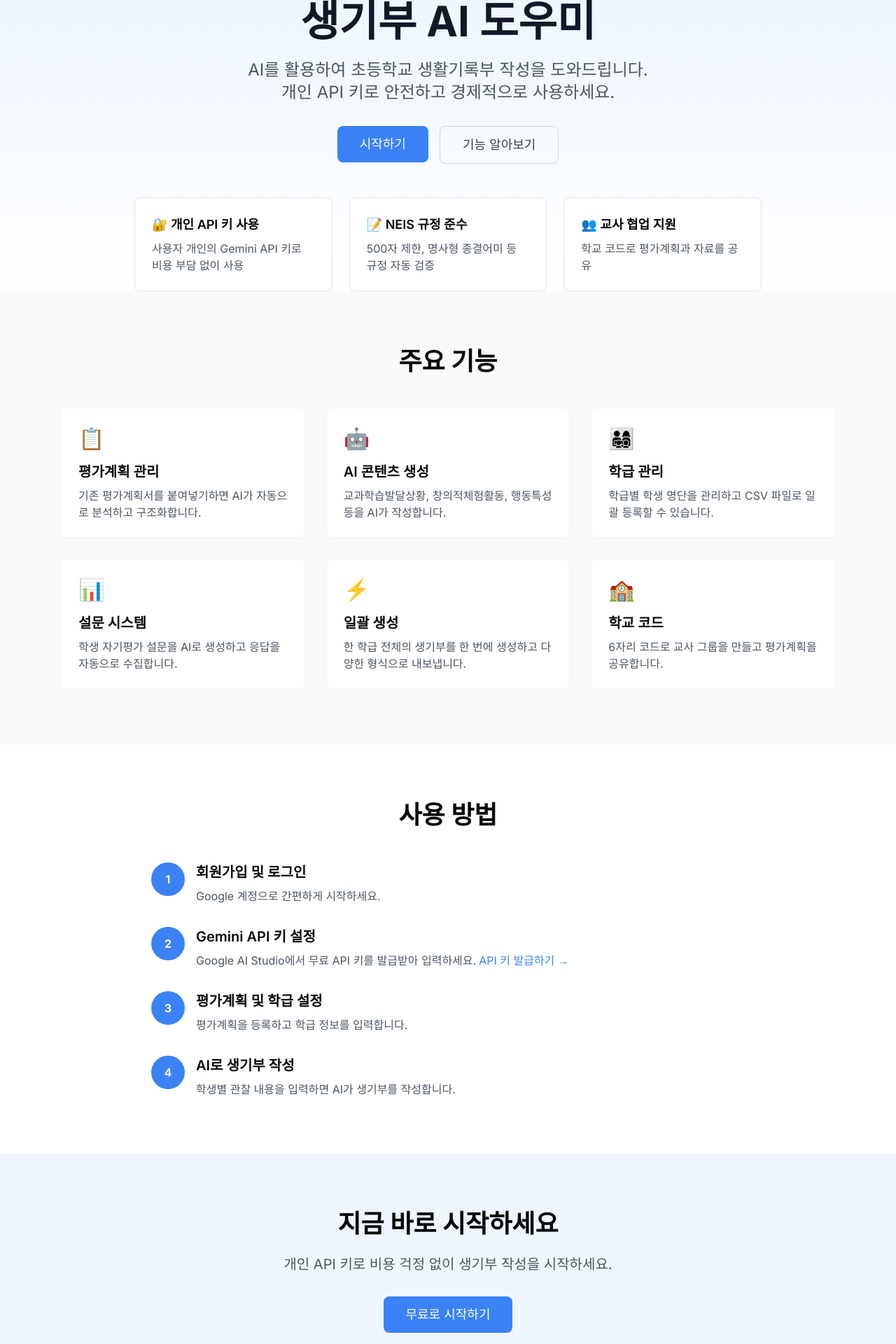
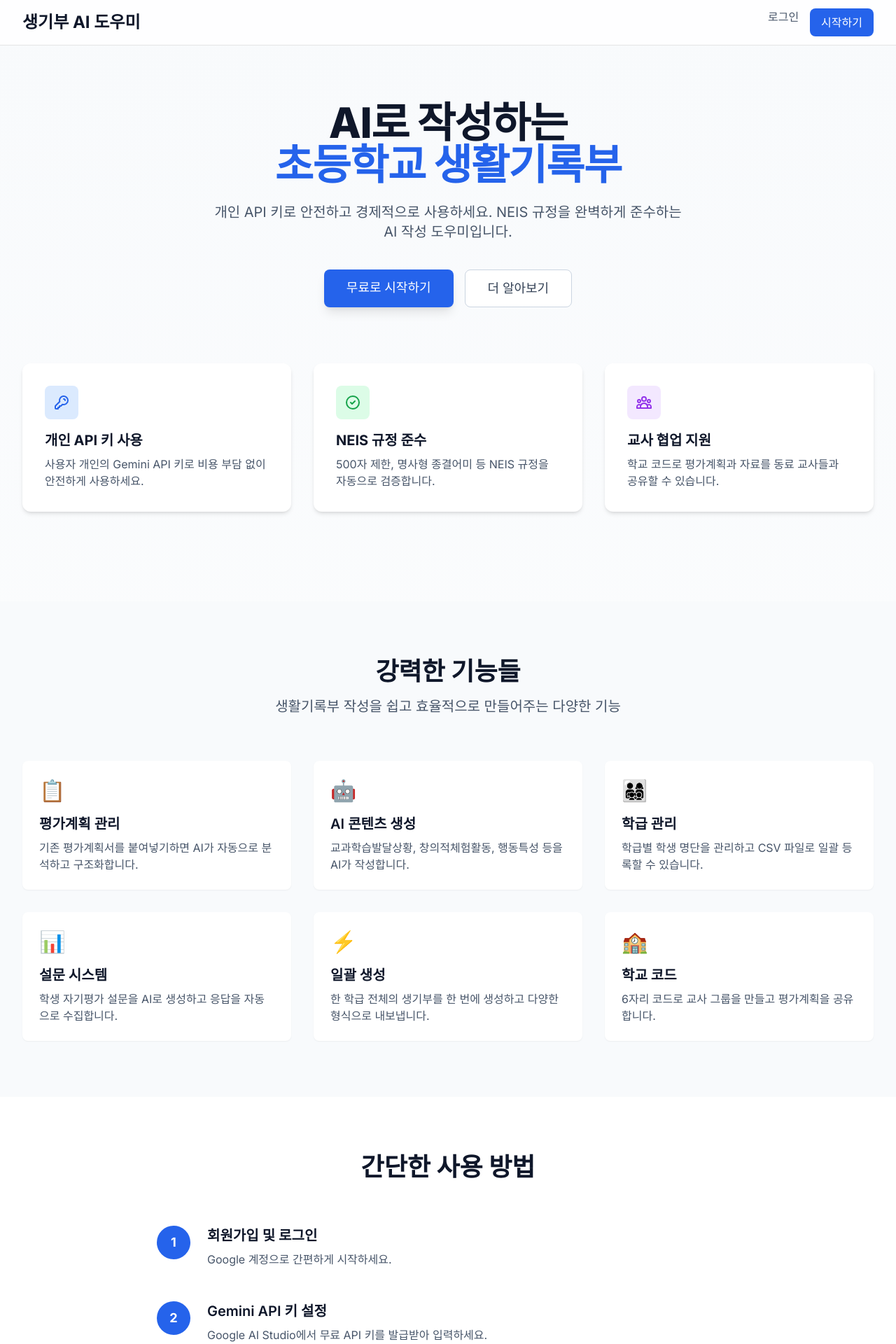
Before and after one commit to reallygood83/planetweb, a Next.js app: page / in a window 1280 px wide. Shown: the top 1920 px of the page at 70% size. Built offline with nearby package versions, Linux system fonts and the light colour scheme; no server answers.

Commit message:
Redesign landing page with improved UI/UX and modern styling

```diff
--- a/app/page.tsx
+++ b/app/page.tsx
@@ -2,49 +2,83 @@ import Link from 'next/link'
 
 export default function Home() {
   return (
-    <main className="flex min-h-screen flex-col">
-      {/* Hero Section */}
-      <section className="flex-1 flex items-center justify-center bg-gradient-to-b from-blue-50 to-white px-6">
-        <div className="max-w-6xl mx-auto text-center">
-          <h1 className="text-5xl md:text-6xl font-bold text-gray-900 mb-6">
-            생기부 AI 도우미
-          </h1>
-          <p className="text-xl md:text-2xl text-gray-600 mb-8 max-w-3xl mx-auto">
-            AI를 활용하여 초등학교 생활기록부 작성을 도와드립니다.
-            <br />
-            개인 API 키로 안전하고 경제적으로 사용하세요.
-          </p>
-          <div className="flex gap-4 justify-center mb-12">
-            <Link href="/auth/login">
-              <button className="bg-blue-500 text-white text-lg px-8 py-3 rounded-lg hover:bg-blue-600 transition">
+    <div className="min-h-screen bg-gradient-to-b from-slate-50 to-white">
+      {/* Navigation */}
+      <nav className="border-b bg-white/80 backdrop-blur-sm sticky top-0 z-50">
+        <div className="max-w-7xl mx-auto px-4 sm:px-6 lg:px-8">
+          <div className="flex justify-between items-center h-16">
+            <div className="flex-shrink-0">
+              <h1 className="text-2xl font-bold text-slate-900">생기부 AI 도우미</h1>
+            </div>
+            <div className="flex gap-4">
+              <Link href="/auth/login" className="text-slate-600 hover:text-slate-900 font-medium">
+                로그인
+              </Link>
+              <Link href="/auth/register" className="bg-blue-600 text-white px-4 py-2 rounded-lg hover:bg-blue-700 transition-colors font-medium">
                 시작하기
-              </button>
-            </Link>
-            <Link href="#features">
-              <button className="border border-gray-300 text-gray-700 text-lg px-8 py-3 rounded-lg hover:bg-gray-50 transition">
-                기능 알아보기
-              </button>
               </Link>
             </div>
+          </div>
+        </div>
+      </nav>
 
-          {/* Key Features Summary */}
-          <div className="grid md:grid-cols-3 gap-6 text-left max-w-4xl mx-auto">
-            <div className="bg-white p-6 rounded-lg shadow-sm border">
-              <h3 className="font-semibold text-lg mb-2">🔐 개인 API 키 사용</h3>
-              <p className="text-gray-600">
-                사용자 개인의 Gemini API 키로 비용 부담 없이 사용
+      {/* Hero Section */}
+      <section className="pt-20 pb-32 px-4 sm:px-6 lg:px-8">
+        <div className="max-w-7xl mx-auto">
+          <div className="text-center">
+            <h1 className="text-4xl sm:text-5xl md:text-6xl font-extrabold text-slate-900 tracking-tight">
+              AI로 작성하는
+              <span className="block text-blue-600">초등학교 생활기록부</span>
+            </h1>
+            <p className="mt-6 max-w-2xl mx-auto text-xl text-slate-600">
+              개인 API 키로 안전하고 경제적으로 사용하세요.
+              NEIS 규정을 완벽하게 준수하는 AI 작성 도우미입니다.
+            </p>
+            <div className="mt-10 flex gap-4 justify-center">
+              <Link href="/auth/register" className="bg-blue-600 text-white text-lg px-8 py-3 rounded-lg hover:bg-blue-700 transition-colors font-medium shadow-lg hover:shadow-xl">
+                무료로 시작하기
+              </Link>
+              <Link href="#features" className="bg-white text-slate-700 text-lg px-8 py-3 rounded-lg hover:bg-slate-50 transition-colors font-medium border border-slate-300">
+                더 알아보기
+              </Link>
+            </div>
+          </div>
+
+          {/* Feature Cards */}
+          <div className="mt-20 grid grid-cols-1 md:grid-cols-3 gap-8">
+            <div className="bg-white p-8 rounded-xl shadow-md hover:shadow-lg transition-shadow">
+              <div className="w-12 h-12 bg-blue-100 rounded-lg flex items-center justify-center mb-4">
+                <svg className="w-6 h-6 text-blue-600" fill="none" stroke="currentColor" viewBox="0 0 24 24">
+                  <path strokeLinecap="round" strokeLinejoin="round" strokeWidth="2" d="M15 7a2 2 0 012 2m4 0a6 6 0 01-7.743 5.743L11 17H9v2H7v2H4a1 1 0 01-1-1v-2.586a1 1 0 01.293-.707l5.964-5.964A6 6 0 1121 9z" />
+                </svg>
+              </div>
+              <h3 className="text-xl font-bold text-slate-900 mb-2">개인 API 키 사용</h3>
+              <p className="text-slate-600">
+                사용자 개인의 Gemini API 키로 비용 부담 없이 안전하게 사용하세요.
               </p>
             </div>
-            <div className="bg-white p-6 rounded-lg shadow-sm border">
-              <h3 className="font-semibold text-lg mb-2">📝 NEIS 규정 준수</h3>
-              <p className="text-gray-600">
-                500자 제한, 명사형 종결어미 등 규정 자동 검증
+
+            <div className="bg-white p-8 rounded-xl shadow-md hover:shadow-lg transition-shadow">
+              <div className="w-12 h-12 bg-green-100 rounded-lg flex items-center justify-center mb-4">
+                <svg className="w-6 h-6 text-green-600" fill="none" stroke="currentColor" viewBox="0 0 24 24">
+                  <path strokeLinecap="round" strokeLinejoin="round" strokeWidth="2" d="M9 12l2 2 4-4m6 2a9 9 0 11-18 0 9 9 0 0118 0z" />
+                </svg>
+              </div>
+              <h3 className="text-xl font-bold text-slate-900 mb-2">NEIS 규정 준수</h3>
+              <p className="text-slate-600">
+                500자 제한, 명사형 종결어미 등 NEIS 규정을 자동으로 검증합니다.
               </p>
             </div>
-            <div className="bg-white p-6 rounded-lg shadow-sm border">
-              <h3 className="font-semibold text-lg mb-2">👥 교사 협업 지원</h3>
-              <p className="text-gray-600">
-                학교 코드로 평가계획과 자료를 공유
+
+            <div className="bg-white p-8 rounded-xl shadow-md hover:shadow-lg transition-shadow">
+              <div className="w-12 h-12 bg-purple-100 rounded-lg flex items-center justify-center mb-4">
+                <svg className="w-6 h-6 text-purple-600" fill="none" stroke="currentColor" viewBox="0 0 24 24">
+                  <path strokeLinecap="round" strokeLinejoin="round" strokeWidth="2" d="M17 20h5v-2a3 3 0 00-5.356-1.857M17 20H7m10 0v-2c0-.656-.126-1.283-.356-1.857M7 20H2v-2a3 3 0 015.356-1.857M7 20v-2c0-.656.126-1.283.356-1.857m0 0a5.002 5.002 0 019.288 0M15 7a3 3 0 11-6 0 3 3 0 016 0zm6 3a2 2 0 11-4 0 2 2 0 014 0zM7 10a2 2 0 11-4 0 2 2 0 014 0z" />
+                </svg>
+              </div>
+              <h3 className="text-xl font-bold text-slate-900 mb-2">교사 협업 지원</h3>
+              <p className="text-slate-600">
+                학교 코드로 평가계획과 자료를 동료 교사들과 공유할 수 있습니다.
               </p>
             </div>
           </div>
@@ -52,149 +86,137 @@ export default function Home() {
       </section>
 
       {/* Features Section */}
-      <section id="features" className="py-20 bg-gray-50">
-        <div className="max-w-6xl mx-auto px-6">
-          <h2 className="text-3xl md:text-4xl font-bold text-center mb-12">
-            주요 기능
+      <section id="features" className="py-20 bg-slate-50">
+        <div className="max-w-7xl mx-auto px-4 sm:px-6 lg:px-8">
+          <div className="text-center mb-16">
+            <h2 className="text-3xl md:text-4xl font-bold text-slate-900">
+              강력한 기능들
             </h2>
-
-          <div className="grid md:grid-cols-2 lg:grid-cols-3 gap-8">
-            <div className="bg-white p-6 rounded-lg shadow-sm">
-              <div className="text-3xl mb-4">📋</div>
-              <h3 className="text-xl font-semibold mb-2">평가계획 관리</h3>
-              <p className="text-gray-600">
-                기존 평가계획서를 붙여넣기하면 AI가 자동으로 분석하고 구조화합니다.
+            <p className="mt-4 text-xl text-slate-600">
+              생활기록부 작성을 쉽고 효율적으로 만들어주는 다양한 기능
             </p>
           </div>
 
-            <div className="bg-white p-6 rounded-lg shadow-sm">
-              <div className="text-3xl mb-4">🤖</div>
-              <h3 className="text-xl font-semibold mb-2">AI 콘텐츠 생성</h3>
-              <p className="text-gray-600">
-                교과학습발달상황, 창의적체험활동, 행동특성 등을 AI가 작성합니다.
-              </p>
+          <div className="grid grid-cols-1 md:grid-cols-2 lg:grid-cols-3 gap-8">
+            {[
+              {
+                icon: "📋",
+                title: "평가계획 관리",
+                description: "기존 평가계획서를 붙여넣기하면 AI가 자동으로 분석하고 구조화합니다."
+              },
+              {
+                icon: "🤖",
+                title: "AI 콘텐츠 생성",
+                description: "교과학습발달상황, 창의적체험활동, 행동특성 등을 AI가 작성합니다."
+              },
+              {
+                icon: "👨‍👩‍👧‍👦",
+                title: "학급 관리",
+                description: "학급별 학생 명단을 관리하고 CSV 파일로 일괄 등록할 수 있습니다."
+              },
+              {
+                icon: "📊",
+                title: "설문 시스템",
+                description: "학생 자기평가 설문을 AI로 생성하고 응답을 자동으로 수집합니다."
+              },
+              {
+                icon: "⚡",
+                title: "일괄 생성",
+                description: "한 학급 전체의 생기부를 한 번에 생성하고 다양한 형식으로 내보냅니다."
+              },
+              {
+                icon: "🏫",
+                title: "학교 코드",
+                description: "6자리 코드로 교사 그룹을 만들고 평가계획을 공유합니다."
+              }
+            ].map((feature, index) => (
+              <div key={index} className="bg-white p-6 rounded-lg shadow-sm hover:shadow-md transition-shadow">
+                <div className="text-3xl mb-4">{feature.icon}</div>
+                <h3 className="text-xl font-semibold text-slate-900 mb-2">{feature.title}</h3>
+                <p className="text-slate-600">{feature.description}</p>
               </div>
-
-            <div className="bg-white p-6 rounded-lg shadow-sm">
-              <div className="text-3xl mb-4">👨‍👩‍👧‍👦</div>
-              <h3 className="text-xl font-semibold mb-2">학급 관리</h3>
-              <p className="text-gray-600">
-                학급별 학생 명단을 관리하고 CSV 파일로 일괄 등록할 수 있습니다.
-              </p>
-            </div>
-
-            <div className="bg-white p-6 rounded-lg shadow-sm">
-              <div className="text-3xl mb-4">📊</div>
-              <h3 className="text-xl font-semibold mb-2">설문 시스템</h3>
-              <p className="text-gray-600">
-                학생 자기평가 설문을 AI로 생성하고 응답을 자동으로 수집합니다.
-              </p>
-            </div>
-
-            <div className="bg-white p-6 rounded-lg shadow-sm">
-              <div className="text-3xl mb-4">⚡</div>
-              <h3 className="text-xl font-semibold mb-2">일괄 생성</h3>
-              <p className="text-gray-600">
-                한 학급 전체의 생기부를 한 번에 생성하고 다양한 형식으로 내보냅니다.
-              </p>
-            </div>
-
-            <div className="bg-white p-6 rounded-lg shadow-sm">
-              <div className="text-3xl mb-4">🏫</div>
-              <h3 className="text-xl font-semibold mb-2">학교 코드</h3>
-              <p className="text-gray-600">
-                6자리 코드로 교사 그룹을 만들고 평가계획을 공유합니다.
-              </p>
-            </div>
+            ))}
           </div>
         </div>
       </section>
 
       {/* How it Works */}
       <section className="py-20 bg-white">
-        <div className="max-w-4xl mx-auto px-6">
-          <h2 className="text-3xl md:text-4xl font-bold text-center mb-12">
-            사용 방법
+        <div className="max-w-4xl mx-auto px-4 sm:px-6 lg:px-8">
+          <div className="text-center mb-16">
+            <h2 className="text-3xl md:text-4xl font-bold text-slate-900">
+              간단한 사용 방법
             </h2>
+          </div>
 
-          <div className="space-y-8">
-            <div className="flex gap-4">
-              <div className="flex-shrink-0 w-12 h-12 bg-blue-500 text-white rounded-full flex items-center justify-center font-bold">
-                1
-              </div>
-              <div>
-                <h3 className="text-xl font-semibold mb-2">회원가입 및 로그인</h3>
-                <p className="text-gray-600">
-                  Google 계정으로 간편하게 시작하세요.
-                </p>
+          <div className="space-y-12">
+            {[
+              {
+                step: "1",
+                title: "회원가입 및 로그인",
+                description: "Google 계정으로 간편하게 시작하세요."
+              },
+              {
+                step: "2",
+                title: "Gemini API 키 설정",
+                description: "Google AI Studio에서 무료 API 키를 발급받아 입력하세요."
+              },
+              {
+                step: "3",
+                title: "평가계획 및 학급 설정",
+                description: "평가계획을 등록하고 학급 정보를 입력합니다."
+              },
+              {
+                step: "4",
+                title: "AI로 생기부 작성",
+                description: "학생별 관찰 내용을 입력하면 AI가 생기부를 작성합니다."
+              }
+            ].map((item, index) => (
+              <div key={index} className="flex gap-6">
+                <div className="flex-shrink-0">
+                  <div className="w-12 h-12 bg-blue-600 text-white rounded-full flex items-center justify-center font-bold text-lg">
+                    {item.step}
                   </div>
                 </div>
-
-            <div className="flex gap-4">
-              <div className="flex-shrink-0 w-12 h-12 bg-blue-500 text-white rounded-full flex items-center justify-center font-bold">
-                2
-              </div>
-              <div>
-                <h3 className="text-xl font-semibold mb-2">Gemini API 키 설정</h3>
-                <p className="text-gray-600">
-                  Google AI Studio에서 무료 API 키를 발급받아 입력하세요.
-                  <Link href="https://makersuite.google.com/app/apikey" target="_blank" className="text-blue-500 hover:underline ml-1">
-                    API 키 발급하기 →
+                <div className="flex-1">
+                  <h3 className="text-xl font-semibold text-slate-900 mb-2">{item.title}</h3>
+                  <p className="text-slate-600">{item.description}</p>
+                  {item.step === "2" && (
+                    <Link href="https://makersuite.google.com/app/apikey" target="_blank" className="inline-flex items-center text-blue-600 hover:text-blue-700 mt-2">
+                      API 키 발급하기
+                      <svg className="w-4 h-4 ml-1" fill="none" stroke="currentColor" viewBox="0 0 24 24">
+                        <path strokeLinecap="round" strokeLinejoin="round" strokeWidth="2" d="M10 6H6a2 2 0 00-2 2v10a2 2 0 002 2h10a2 2 0 002-2v-4M14 4h6m0 0v6m0-6L10 14" />
+                      </svg>
                     </Link>
-                </p>
+                  )}
                 </div>
               </div>
-
-            <div className="flex gap-4">
-              <div className="flex-shrink-0 w-12 h-12 bg-blue-500 text-white rounded-full flex items-center justify-center font-bold">
-                3
-              </div>
-              <div>
-                <h3 className="text-xl font-semibold mb-2">평가계획 및 학급 설정</h3>
-                <p className="text-gray-600">
-                  평가계획을 등록하고 학급 정보를 입력합니다.
-                </p>
-              </div>
-            </div>
-
-            <div className="flex gap-4">
-              <div className="flex-shrink-0 w-12 h-12 bg-blue-500 text-white rounded-full flex items-center justify-center font-bold">
-                4
-              </div>
-              <div>
-                <h3 className="text-xl font-semibold mb-2">AI로 생기부 작성</h3>
-                <p className="text-gray-600">
-                  학생별 관찰 내용을 입력하면 AI가 생기부를 작성합니다.
-                </p>
-              </div>
-            </div>
+            ))}
           </div>
         </div>
       </section>
 
       {/* CTA Section */}
-      <section className="py-20 bg-blue-50">
-        <div className="max-w-4xl mx-auto px-6 text-center">
-          <h2 className="text-3xl md:text-4xl font-bold mb-6">
+      <section className="py-20 bg-blue-600">
+        <div className="max-w-4xl mx-auto px-4 sm:px-6 lg:px-8 text-center">
+          <h2 className="text-3xl md:text-4xl font-bold text-white mb-6">
             지금 바로 시작하세요
           </h2>
-          <p className="text-xl text-gray-600 mb-8">
+          <p className="text-xl text-blue-100 mb-8">
             개인 API 키로 비용 걱정 없이 생기부 작성을 시작하세요.
           </p>
-          <Link href="/auth/register">
-            <button className="bg-blue-500 text-white text-lg px-8 py-3 rounded-lg hover:bg-blue-600 transition">
+          <Link href="/auth/register" className="inline-block bg-white text-blue-600 text-lg px-8 py-3 rounded-lg hover:bg-blue-50 transition-colors font-medium shadow-lg">
             무료로 시작하기
-            </button>
           </Link>
         </div>
       </section>
 
       {/* Footer */}
-      <footer className="py-8 bg-gray-900 text-gray-400">
-        <div className="max-w-6xl mx-auto px-6 text-center">
+      <footer className="py-8 bg-slate-900 text-slate-400">
+        <div className="max-w-7xl mx-auto px-4 sm:px-6 lg:px-8 text-center">
           <p>&copy; 2024 생기부 AI 도우미. All rights reserved.</p>
         </div>
       </footer>
-    </main>
+    </div>
   )
 }
```
Lines whose indentation alone changed are shown as unchanged.
